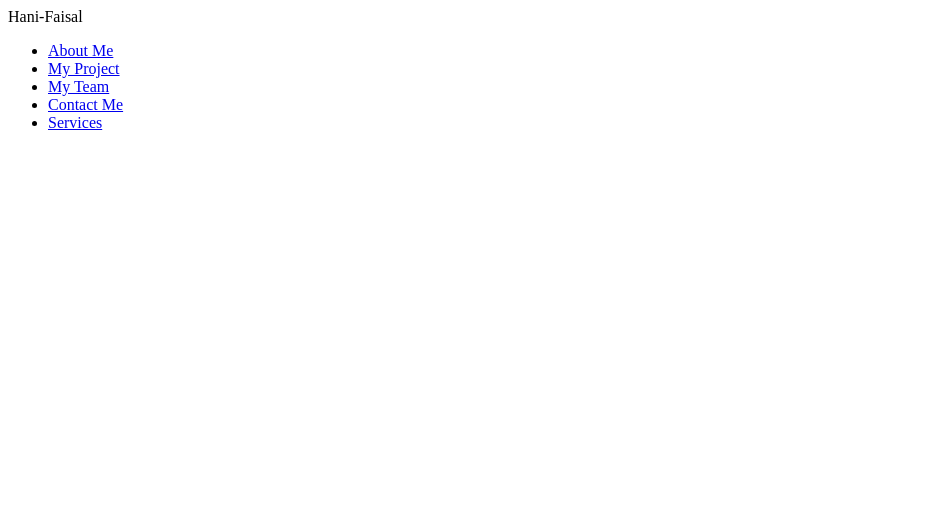
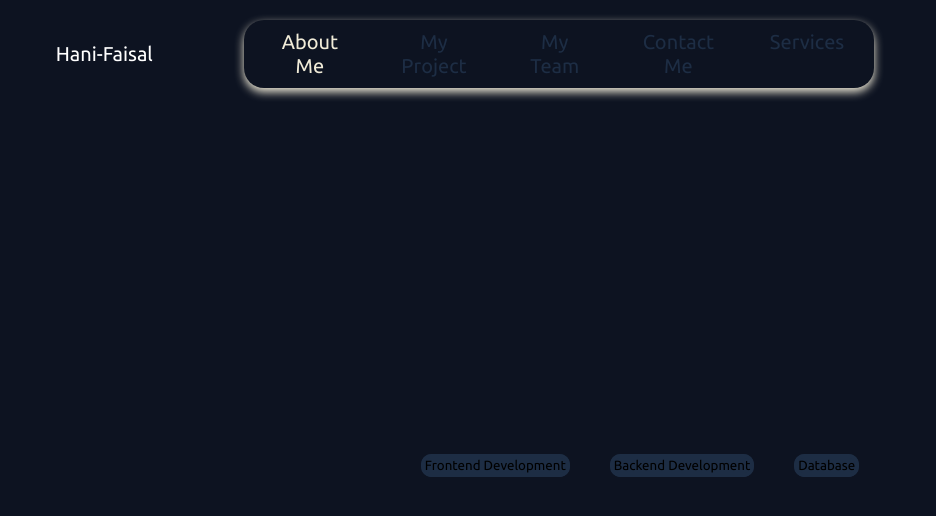
Before and after one commit to hhi2/portfolio, a plain HTML site: page nav_transition/My_Team/index2.html in a window 1280 px wide. Shown: the whole page, without its empty margins (0-936 px from the left). Drawn offline with Linux system fonts and the light colour scheme.

Commit message:
add button in team page

```diff
--- a/nav_transition/My_Team/index2.html
+++ b/nav_transition/My_Team/index2.html
@@ -4,6 +4,7 @@
 <head>
     <meta charset="UTF-8">
     <meta name="viewport" content="width=device-width, initial-scale=1.0">
+    <link rel="stylesheet" href="../../fontawesome-free-6.7.1-web/css/all.css">
     <link rel="stylesheet" href="style.css">
     <title>Team</title>
 </head>
@@ -25,7 +26,15 @@
         </nav>
     </header>
 
-
+    <main>
+        <div class="team-section">
+            <div class="specialization-btn">
+                <a href="#"><button>Frontend Development</button></a>
+                <a href="#"><button>Backend Development</button></a>
+                <a href="#"><button>Database</button></a>
+            </div>
+        </div>
+    </main>
 
 </body>
 
--- a/nav_transition/My_Team/style.css
+++ b/nav_transition/My_Team/style.css
@@ -0,0 +1,112 @@
+@import url("https://fonts.googleapis.com/css2?family=Ubuntu:wght@300;400;500;700&display=swap");
+
+* {
+  margin: 0;
+  padding: 0;
+  box-sizing: border-box;
+  font-family: "Ubuntu", sans-serif;
+}
+
+body {
+  margin: 0;
+  padding: 0;
+  background: #0d1321;
+}
+
+header {
+  display: flex;
+  align-items: center;
+  justify-content: space-around;
+  flex-direction: row;
+  padding: 20px 10px;
+}
+
+header .logo {
+  font-size: 20px;
+  color: #fff;
+}
+
+.navbar {
+  display: flex;
+  align-items: center;
+  justify-content: space-between;
+  background: #0d1321;
+  padding: 10px 30px;
+  width: 50%;
+  margin-right: 350px;
+  border-radius: 20px;
+  box-shadow: 0 4px 10px rgba(240, 235, 216, 1);
+}
+
+header .navbar {
+  display: flex;
+  justify-content: center;
+  right: 20px;
+}
+
+header .navbar {
+  display: flex;
+  justify-content: center;
+  right: 20px;
+}
+
+header .navbar ul {
+  display: flex;
+  list-style: none; /* for delete the (.) */
+  padding: 0;
+  gap: 50px;
+  font-size: 20px;
+}
+
+header .navbar ul li {
+  text-align: center;
+}
+
+header .navbar ul li a {
+  color: #1d2d44;
+  text-decoration: none;
+  transition: all 0.5s ease;
+}
+
+header .navbar ul li a:hover {
+  color: #f0ebd8;
+  transition: all 0.6s ease;
+}
+
+header .navbar ul li a.active {
+  color: #f0ebd8;
+}
+/* نعرف ال main حتى لو ب امر واحد */
+main {
+  padding: 1rem;
+}
+
+.team-section{
+  display: flex;
+  align-items: center;
+  text-align: center;
+  justify-content: center;
+  margin-top: 330px;
+}
+/* الgap  تستخدم بحالى تريد وضح مساحى بين العناصر .
+ولا تستخدم على العنصر الذي تريد وضع مسافة بينه
+بل تستخدم للعنصر الذي يحمل جميع العناصر التي تريد وشع لها gap */
+.specialization-btn {
+  display: flex;
+  gap: 40px; /* هنا تغيرت بسبب ال flex */
+}
+
+.specialization-btn a{
+  background-color: #1d2d44;
+  color: #f0ebd8;
+  text-decoration: none;
+  border-radius: 12px;
+}
+
+.specialization-btn button{
+  background-color: #1d2d44;
+  border: none;
+  border: solid #1d2d44 4px;
+  border-radius: 10px;
+
+}
```
Also changed, not shown: index.html (+1 -1 lines), nav_transition/My_Project/index1.html (+3 -3 lines).
